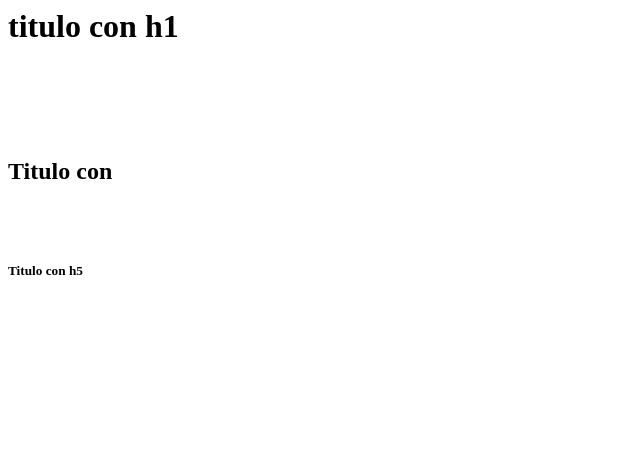
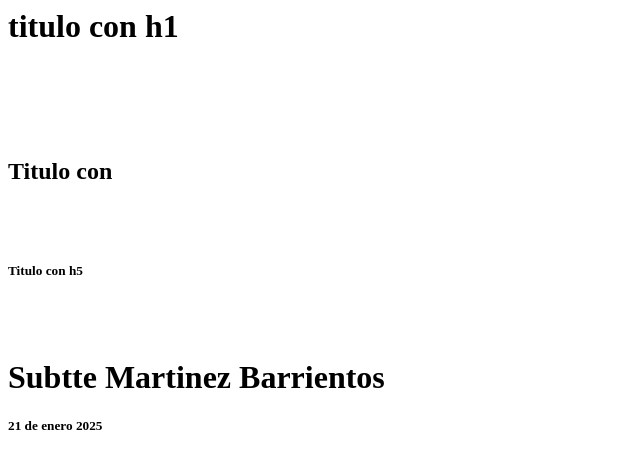
Before and after one commit to Adri25620/hola_mundo_martinez, a plain HTML site: page index.html in a window 1280 px wide. Shown: the whole page, without its empty margins (0-640 px from the left). Drawn offline with Linux system fonts and the light colour scheme.

Commit message:
se agrega nombre y la fecha

```diff
--- a/index.html
+++ b/index.html
@@ -5,3 +5,6 @@
 <br><br>
 
 <h5>Titulo con h5</h5>
+<br><br>
+<h1>Subtte Martinez Barrientos</h1>
+<h5>21 de enero 2025</h5>
```
